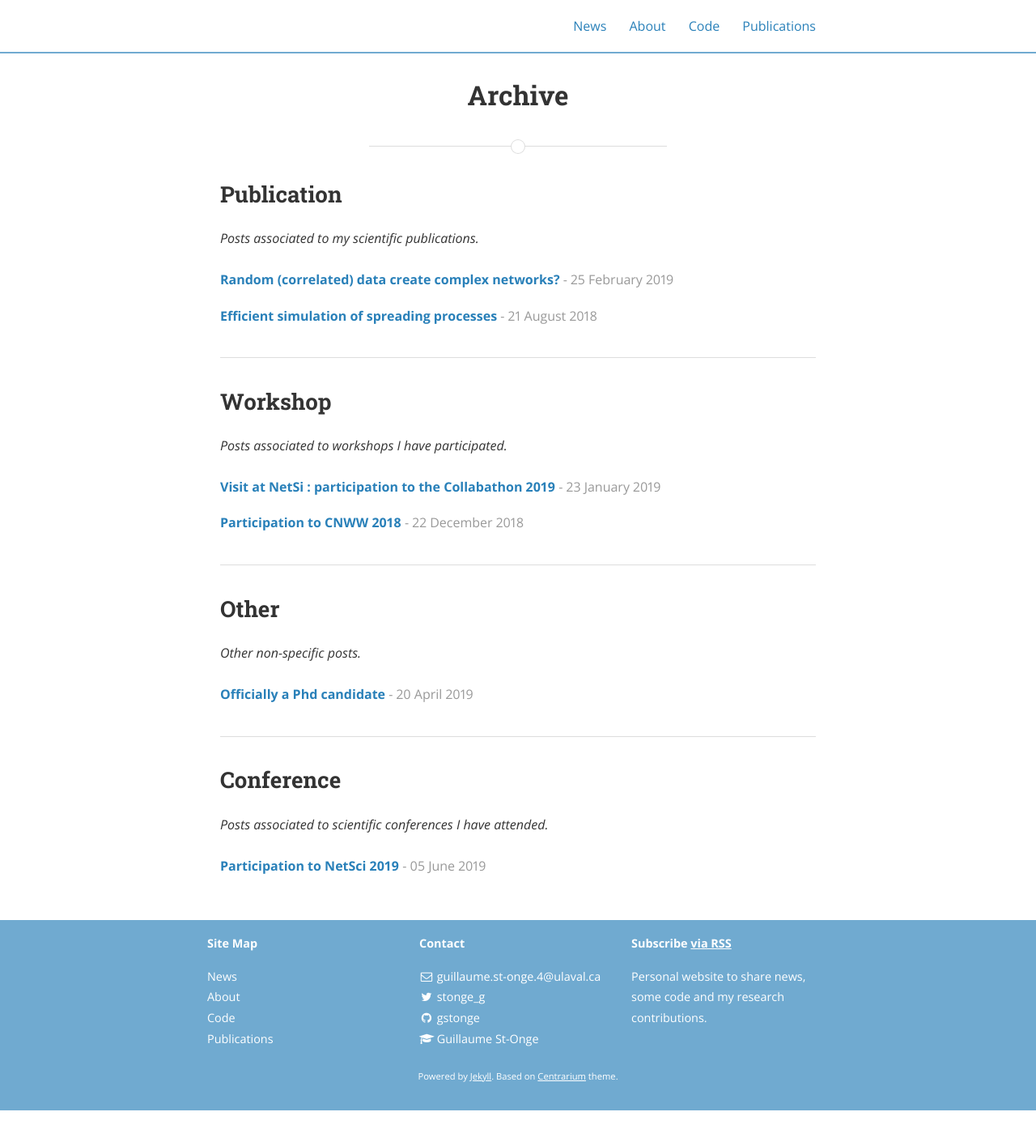
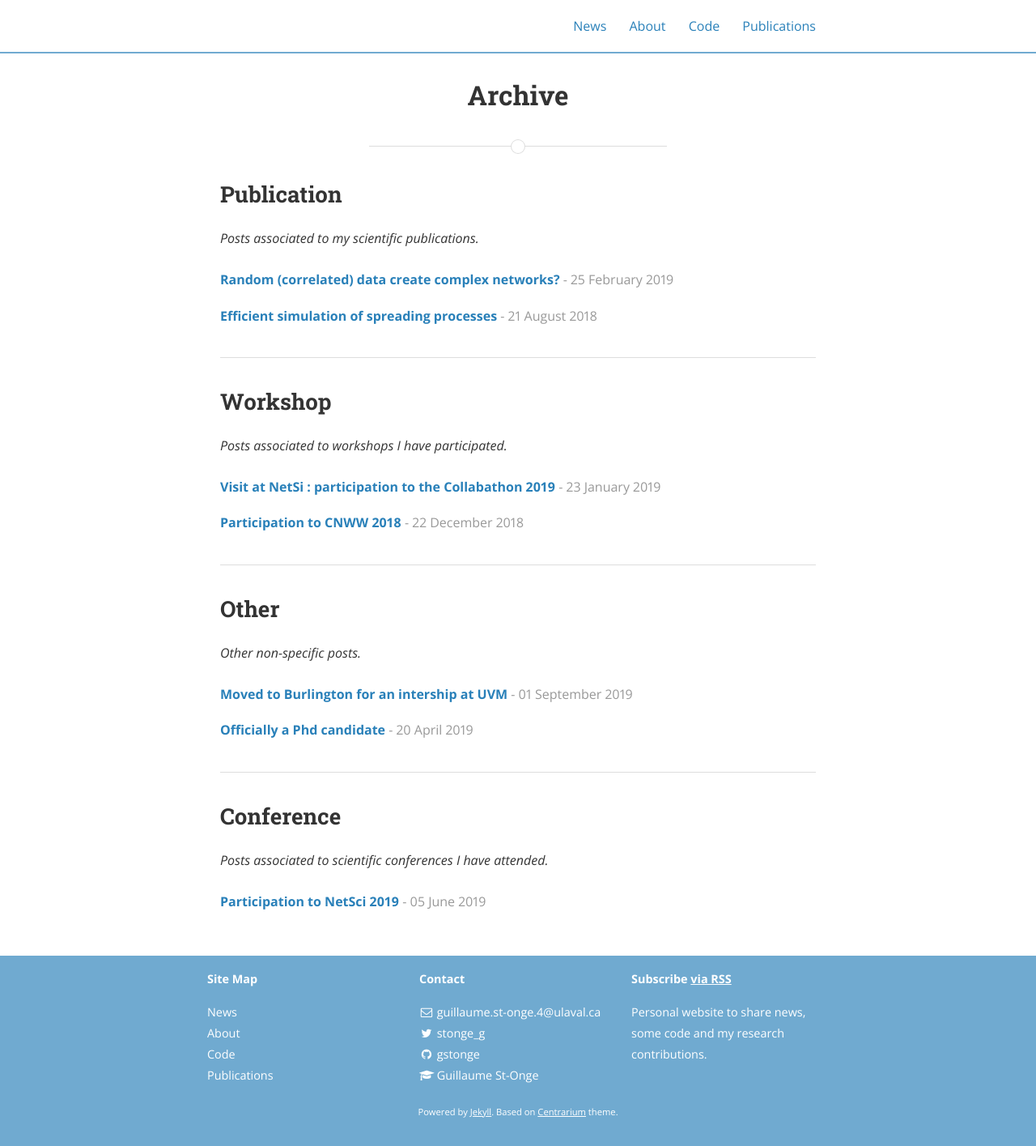
Before and after one commit to gstonge/gstonge.github.io, a Jekyll site: the page built from news_archive.html, in a window 1280 px wide. Shown: the whole page at 81% size. Built offline with Jekyll 4.4.1, drawn with Linux system fonts in a browser that asks for light colours; nearby versions of some CDN libraries; before the commit the page ends 1371 px from its top, so only the background shows below that.

Commit message:
new post

```diff
--- /dev/null
+++ b/_posts/2019-09-01-burlington.md
@@ -0,0 +1,12 @@
+---
+layout: post
+title:  "Moved to Burlington for an intership at UVM"
+date:   2019-09-01
+category : other
+---
+
+I just moved to Burlington (Vermont,USA).
+I am a visiting graduate student at the [Vermont Complex Systems Center](http://vermontcomplexsystems.org/), under the
+supervision of [Laurent Hébert-Dufresne](http://laurenthebertdufresne.github.io/). Come by and say hi!
+
+![csc-logo](/assets/posts/2019-09-01.png)
```
Also changed, not shown: about.md (+3 -3 lines), assets/posts/2019-09-01.png (added).
